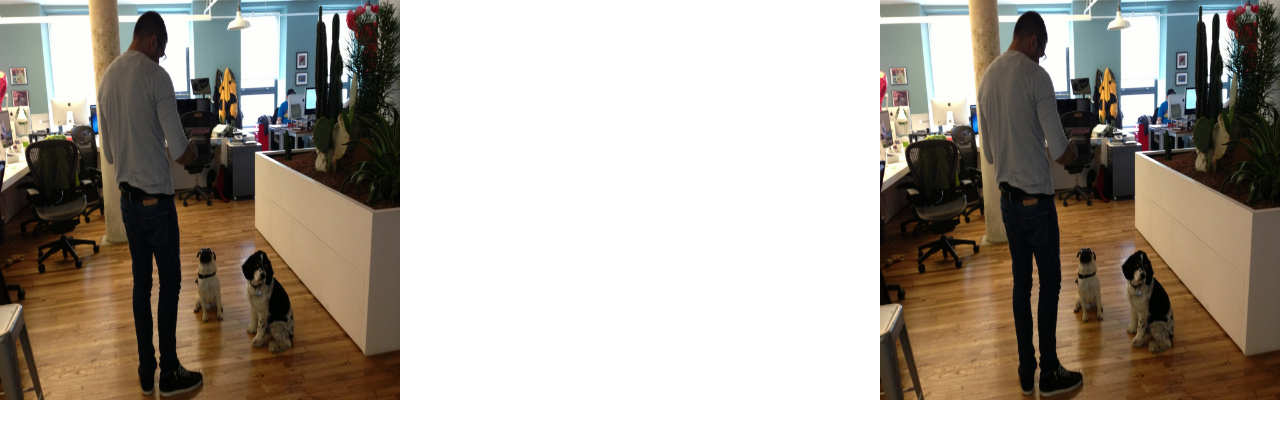
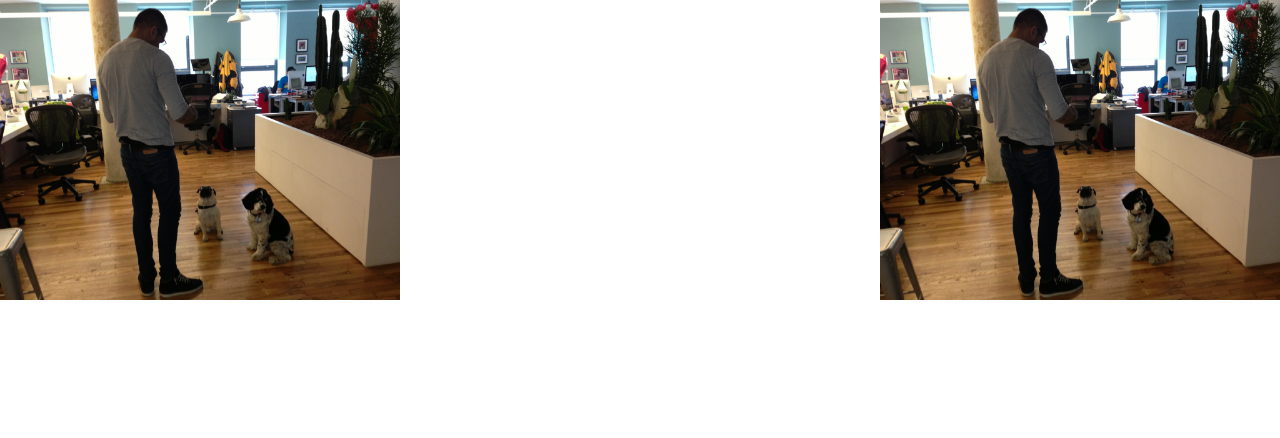
Before and after one commit to Andykmcc/open-cards, a plain HTML site: page index.html in a window 1280 px wide. Drawn offline with nearby package versions, Linux system fonts and the light colour scheme.

Commit message:
minor updates

```diff
--- a/css/main.css
+++ b/css/main.css
@@ -62,7 +62,7 @@ textarea {
 
 .page{
     width: 400px;
-    height: 400px;
+    height: 300px;
 }
 .inside-cover{
     background-color: red;
--- a/index.html
+++ b/index.html
@@ -20,7 +20,7 @@
 
         <div class='page pull-left'>
             <div>
-                <img width='400' height='400' src='img/tumblr_ml6c4iO3hY1qb1l2uo1_1280.jpg' />
+                <img width='400' height='auto' src='img/tumblr_ml6c4iO3hY1qb1l2uo1_1280.jpg' />
             </div>
             <div class='inside-cover'>
                 <h1>Page 1 Back</h1>
@@ -31,7 +31,7 @@
         </div>
         <div class='page pull-right'>
             <div>
-                <img width='400' height='400' src='img/tumblr_ml6c4iO3hY1qb1l2uo1_1280.jpg' />
+                <img width='400' height='auto' src='img/tumblr_ml6c4iO3hY1qb1l2uo1_1280.jpg' />
             </div>
             <div class='inside-cover'>
                 <h1>Page 1 Back</h1>
```
